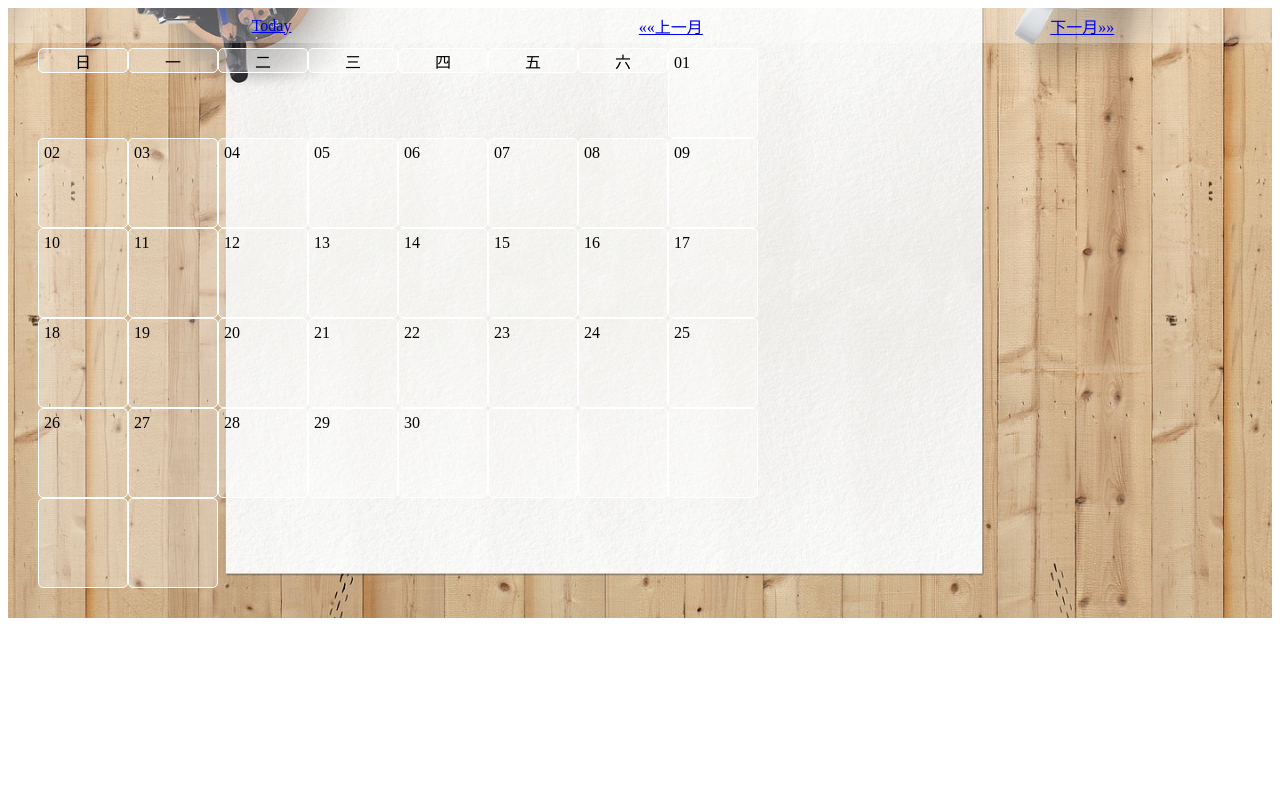
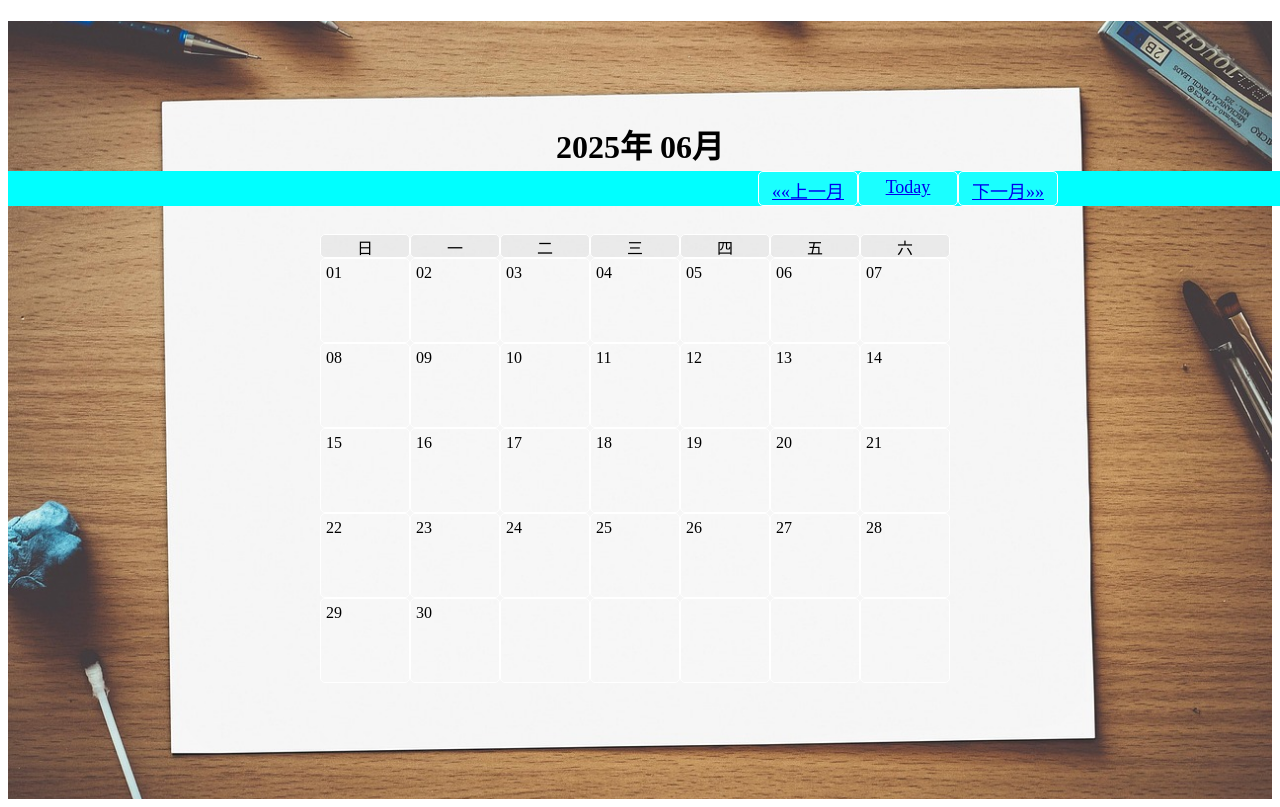
Before and after one commit to judyshih333/practice, a PHP site: page /base/date-hw.php in a window 1280 px wide. Before the commit the page ends 618 px from the top, so only its background shows below. Run offline with PHP 8.4, Linux system fonts and the light colour scheme.

Commit message:
調整版面

```diff
--- a/base/date-hw.php
+++ b/base/date-hw.php
@@ -13,71 +13,77 @@
 .calendar-bar{
 width: 100%;
 height: 35px;
-background-color:rgba(255, 255, 255, 0.3);
 display:flex;
-justify-content:space-around;
+justify-content: right;
 align-items: center;
 position: fixed;
-padding-left:70px;
+background-color: aqua;
+padding-right:230px;
+margin-top: 150px;
 
 }
+.nav{
+    background-color:rgba(255, 255, 255, 0.1);
+    width: 100px;
+    height: 35px;
+    border: 1px solid white;
+    text-align: center;
+    padding-top: 5px;
+    font-size: 18px;
+    font-family: '標楷體';
+    border-radius: 5px;
+    /* background-color: aqua; */
 
-h1{
-    /* background-color:pink; */
+}
+.nav:hover{
+    background-color:rgba(128, 128, 128, 0.1);
+}
+
+h1{width: 100%;
+        /* background-color: pink; */
     text-align: center;
+    padding-top: 100px;
+
 }
 
 
 .container{
-    /* width: 90%; */
-    background-image: url(./drawing-pad-1209781_1280.jpg);
-    background-position:bottom;
-    background-size: 90%;
-    display:flex;
-    justify-content: space-between;
+    background-image: url(./paper-2221812_1280.jpg) ;
+    background-repeat: no-repeat;
+    background-position:center;
+    background-size: 100%;
 
 
 }
 .cl{
     /* background-color: blanchedalmond; */
-    width: 60%;
+    width: 700px;
     height: 610px;
     padding-left:30px;
     padding-top:40px;
+    margin: auto;
+
 }
-
-/* .cr{
-    width: 40%;
-    height: 610px;
-    /* background-color:lightpink; */
-    /* padding-top:40px;
-} */
 
 .th-box{
     width:90px;
-    height:25px;
+    height:24px;
     text-align:center;
-    background-color:rgba(255, 255, 255, 0.3);
-
+    background-color:rgba(128, 128, 128, 0.1);
     display:inline-block;
-    /* justify-content: center; */
-    /* align-items: center; */
     border:1px solid white;
-    /* margin-left:1; */
-    /* margin-top:1; */
-    /* vertical-align:top; */
     border-radius: 5px;
+    margin-top: 5px;
 
 }
 
 .box{
     width:90px;
-    height:90px;
-    background-color:rgba(255, 255, 255, 0.3);
+    height:85px;
+    background-color:rgba(255, 255, 255, 0.1);
     display:inline-block;
     justify-content: center;
     align-items: center;
-
     border:1px solid white;
     vertical-align:top;
     border-radius: 5px;
@@ -86,14 +92,14 @@ h1{
 }
 
 .box:hover{
-background-color:rgba(255, 255, 255, 0.6);
-   /* border:3px solid red; */
+background-color:rgba(128, 128, 128, 0.1);
 }
 
 
 .holiday{
     background-color:lightpink;
     color:red;
+    padding-left: 5px;
 }
 .day-num{
     height:30px;
@@ -196,15 +202,22 @@ while (count($monthDays) % 7 !== 0) {
 
 
 <div class=calendar-bar>
-
-<a href="?year=<?= date('Y'); ?>&month=<?= date('n'); ?>">Today</a>
-
-<a href="?year=<?=$prevyear;?>&month=<?=$prev;?>">&laquo;&laquo;上一月</a>
+<div class="nav">
+<a href="?year=<?=$prevyear;?>&month=<?=$prev;?>">&laquo;&laquo;上一月</a></div>
+<div class="nav">
+<a href="?year=<?= date('Y'); ?>&month=<?= date('n'); ?>">Today</a></div>
+<div class="nav">
 <a href="?year=<?=$nextyear;?>&month=<?=$next;?>">下一月&raquo;&raquo;</a>
-
+</div>
 </div>
 
+
 <div class="container">
+<h1>
+<?php echo $year; ?>年
+<?php echo $month; ?>月
+</h1>
+
 
 <?php
 echo "<div class='cl'>";
@@ -248,12 +261,7 @@ echo "</div>";
 
 ?>
 
-<!-- <div class="cr">
-<h1>
-    <?php echo $year; ?>年
-    <?php echo $month; ?>月
-</h1>
-</div> -->
+
 
 
 </div>
```
Also changed, not shown: base/paper-2221812_1280.jpg (added).
